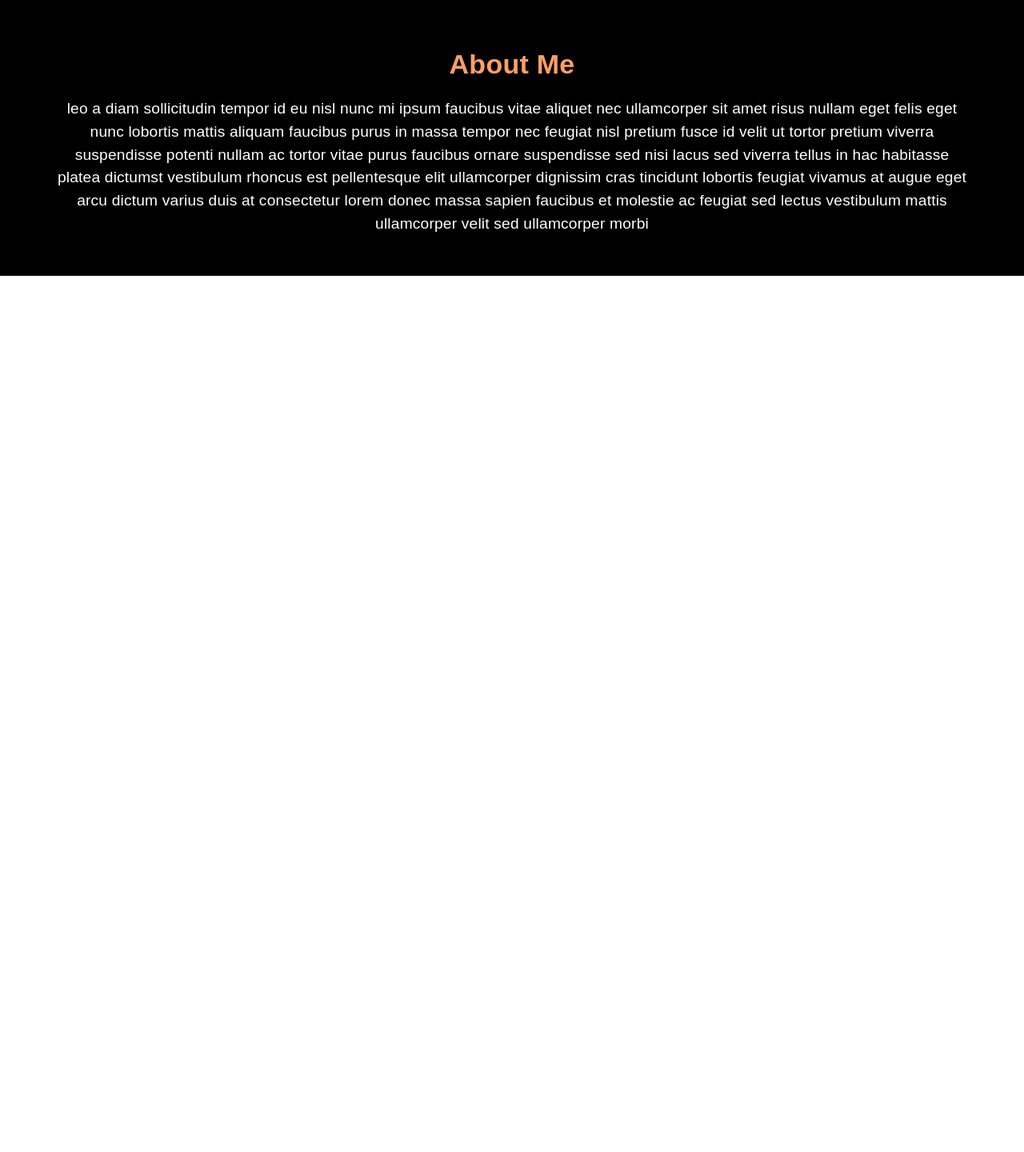
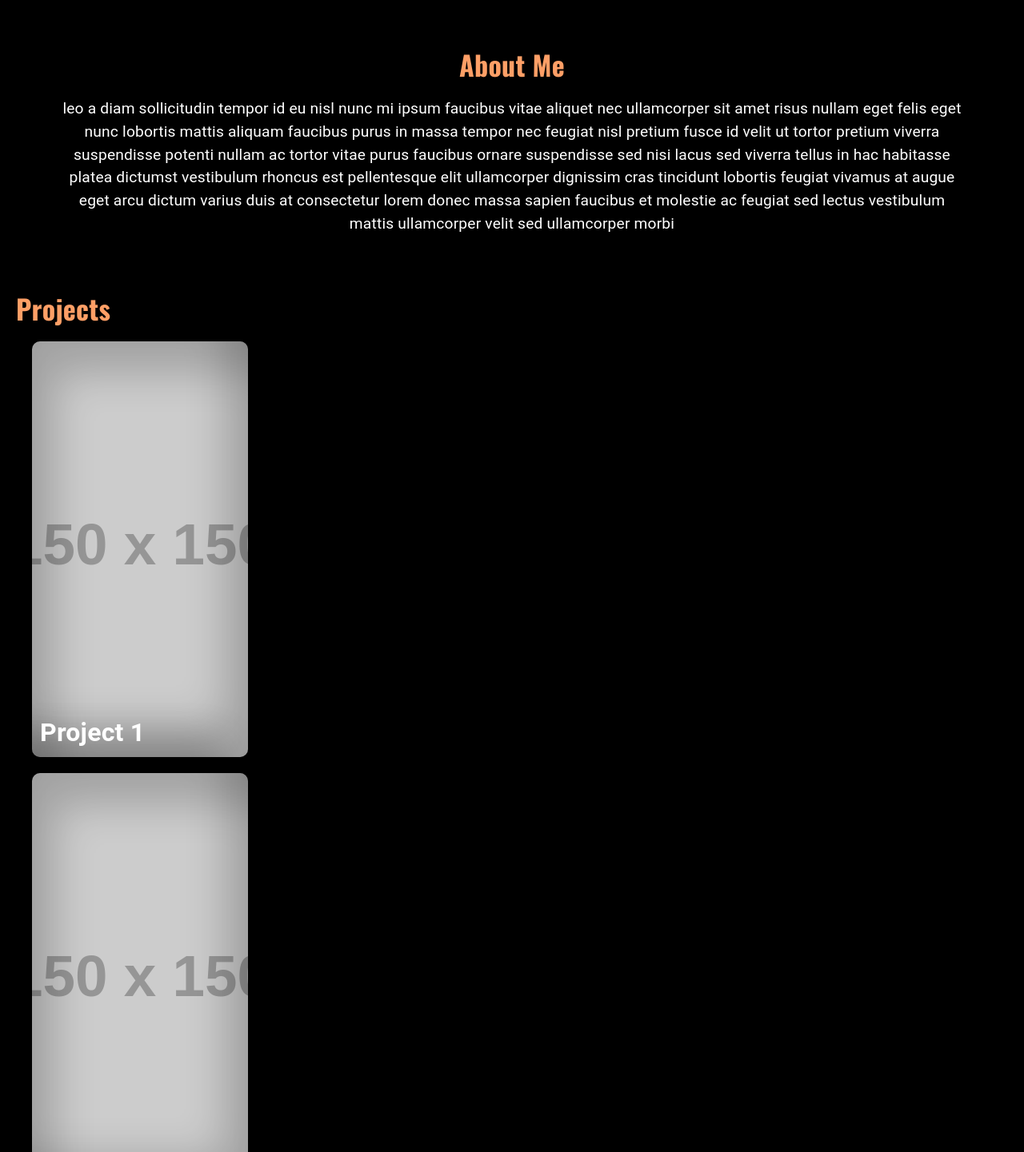
Before and after one commit to josephuche1/Portfolio-Website, a React (Create React App) app in the folder client/: page / in a window 1280 px wide. Shown: the part 940-2381 px from the top of the page at 80% size. Before the commit the page ends 1285 px from the top, so only its background shows below. Built offline with nearby package versions, Linux system fonts and the light colour scheme.

Commit message:
Working on the projects section Fixed styling bugs Begin styling project section Styled Project card component

```diff
--- a/client/src/components/AboutMe/AboutMe.tsx
+++ b/client/src/components/AboutMe/AboutMe.tsx
@@ -1,8 +1,7 @@
 import React from 'react'
 import Box from "@mui/material/Box";
 import Typography from "@mui/material/Typography";
-import { maincolor } from '../../globalVars';
-import { display, height } from '@mui/system';
+import { maincolor, fontFamily } from '../../globalVars';
 
 interface IAboutMeProps {
   description: string;
@@ -21,7 +20,7 @@ const AboutMe: React.FC<IAboutMeProps> = ({description}) => {
         padding: "20px 0px",
         color: maincolor,
         fontWeight: "bold",
-        fontFamily: "Oswaldo, sans-serif",
+        fontFamily: fontFamily,
         marginTop: "100px",
         paddingTop: "50px",
       }}>
@@ -37,7 +36,6 @@ const AboutMe: React.FC<IAboutMeProps> = ({description}) => {
         <Typography variant="body1" style={{
           textAlign: "center",
           color: "white",
-          fontFamily: "Oswaldo, sans-serif",
           fontSize: "1.2rem",
         }}>
           {description}
--- /dev/null
+++ b/client/src/components/Projects/Projects.tsx
@@ -0,0 +1,31 @@
+import React from 'react';
+import Box from '@mui/material/Box';
+import Typography from '@mui/material/Typography';
+import ProjectCard from '../ProjrctCard/ProjectCard';
+import { maincolor } from '../../globalVars';
+
+const Projects: React.FC = () => {
+  return (
+    <Box style={{
+      backgroundColor: "black",
+      padding: "20px",
+
+    }}>
+      <Box>
+        <Typography variant="h4" style={{
+          color: maincolor,
+          fontWeight: "bold",
+          fontFamily: "Oswald, sans-serif",
+        }}>
+          Projects
+        </Typography>
+      </Box>
+      <Box >
+        <ProjectCard title="Project 1" image="https://via.placeholder.com/150" />
+        <ProjectCard title="Project 2" image="https://via.placeholder.com/150" />
+      </Box>
+    </Box>
+  )
+}
+
+export default Projects
--- /dev/null
+++ b/client/src/components/ProjrctCard/ProjectCard.tsx
@@ -0,0 +1,38 @@
+import React from 'react';
+import Box from '@mui/material/Box';
+import Typography from '@mui/material/Typography';
+
+interface IProjectCardProps {
+    title: string;
+    // link: string;
+    image: string;
+}
+
+const ProjectCard: React.FC<IProjectCardProps> = ({title,  image}) => {
+  return (
+    <Box style={{
+        backgroundImage: `url(${image})`,
+        backgroundSize: 'cover',
+        backgroundPosition: 'center',
+        height: '500px',
+        width: '250px',
+        boxShadow: 'inset 30px 40px 50px 0 rgba(0,0,0,0.2), inset -30px -40px 50px 0 rgba(0,0,0,0.2), 30px 40px 50px 0 rgba(0,0,0,0.2), -30px -40px 50px 0 rgba(0,0,0,0.2)',
+        display: 'flex',
+        alignItems: "flex-end",
+        margin: "20px",
+        borderRadius: "10px",
+        padding: "10px",
+    }}>
+        <Typography variant="h4" style={{
+          color: "white",
+          fontWeight: "bold",
+          fontSize: "2rem",
+          textWrap: "wrap",
+        }}>
+            {title}
+        </Typography>
+    </Box>
+  )
+}
+
+export default ProjectCard
--- a/client/src/components/TabItem/TabItem.tsx
+++ b/client/src/components/TabItem/TabItem.tsx
@@ -2,6 +2,7 @@ import React from 'react'
 import Box from '@mui/material/Box'
 import Typography from '@mui/material/Typography'
 import { Link } from 'react-router-dom'
+import { fontFamily } from '../../globalVars'
 
 interface ITabItemProps {
     title: string;
@@ -19,10 +20,10 @@ const TabItem: React.FC<ITabItemProps> = ({title, linkto}) => {
         <Typography variant="h6"
           style={{
             color: 'white',
-            fontFamily: "Oswaldo, sans-serif",
+            fontFamily: fontFamily,
             textTransform: 'uppercase',
-            fontWeight: 100,
-            fontSize: '15px',
+            fontWeight: 300,
+            fontSize: '20px',
           }}
         >
             {title}
--- a/client/src/globalVars.ts
+++ b/client/src/globalVars.ts
@@ -1 +1,2 @@
 export let maincolor = '#FF9F66';
+export let fontFamily = 'Oswald, sans-serif';
--- a/client/src/pages/HomePage/HomePage.tsx
+++ b/client/src/pages/HomePage/HomePage.tsx
@@ -1,6 +1,7 @@
 import React from 'react';
 import Hero from '../../components/Hero/Hero';
 import AboutMe from '../../components/AboutMe/AboutMe';
+import Projects from '../../components/Projects/Projects';
 
 const HomePage: React.FC = () => {
   return (
@@ -12,6 +13,7 @@ const HomePage: React.FC = () => {
       <AboutMe
         description="leo a diam sollicitudin tempor id eu nisl nunc mi ipsum faucibus vitae aliquet nec ullamcorper sit amet risus nullam eget felis eget nunc lobortis mattis aliquam faucibus purus in massa tempor nec feugiat nisl pretium fusce id velit ut tortor pretium viverra suspendisse potenti nullam ac tortor vitae purus faucibus ornare suspendisse sed nisi lacus sed viverra tellus in hac habitasse platea dictumst vestibulum rhoncus est pellentesque elit ullamcorper dignissim cras tincidunt lobortis feugiat vivamus at augue eget arcu dictum varius duis at consectetur lorem donec massa sapien faucibus et molestie ac feugiat sed lectus vestibulum mattis ullamcorper velit sed ullamcorper morbi "
       />
+      <Projects />
     </div>
   )
 }
```
